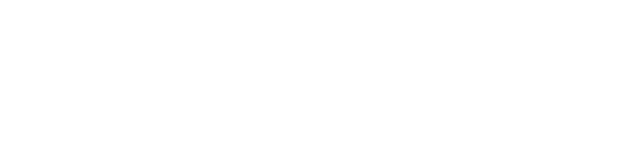
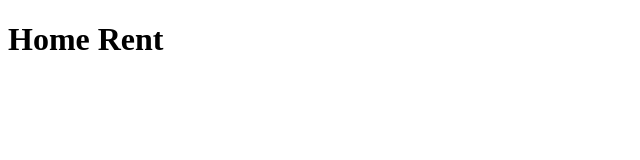
Before and after one commit to nrvpanchani/home-rent, a plain HTML site: page index.html in a window 1280 px wide. Shown: the whole page, without its empty margins (0-640 px from the left). Drawn offline with Linux system fonts and the light colour scheme.

Commit message:
RR | added h1 tag

```diff
--- a/index.html
+++ b/index.html
@@ -6,6 +6,6 @@
     <title>Home Rent</title>
 </head>
 <body>
-
+    <h1>Home Rent</h1>
 </body>
 </html>
```
